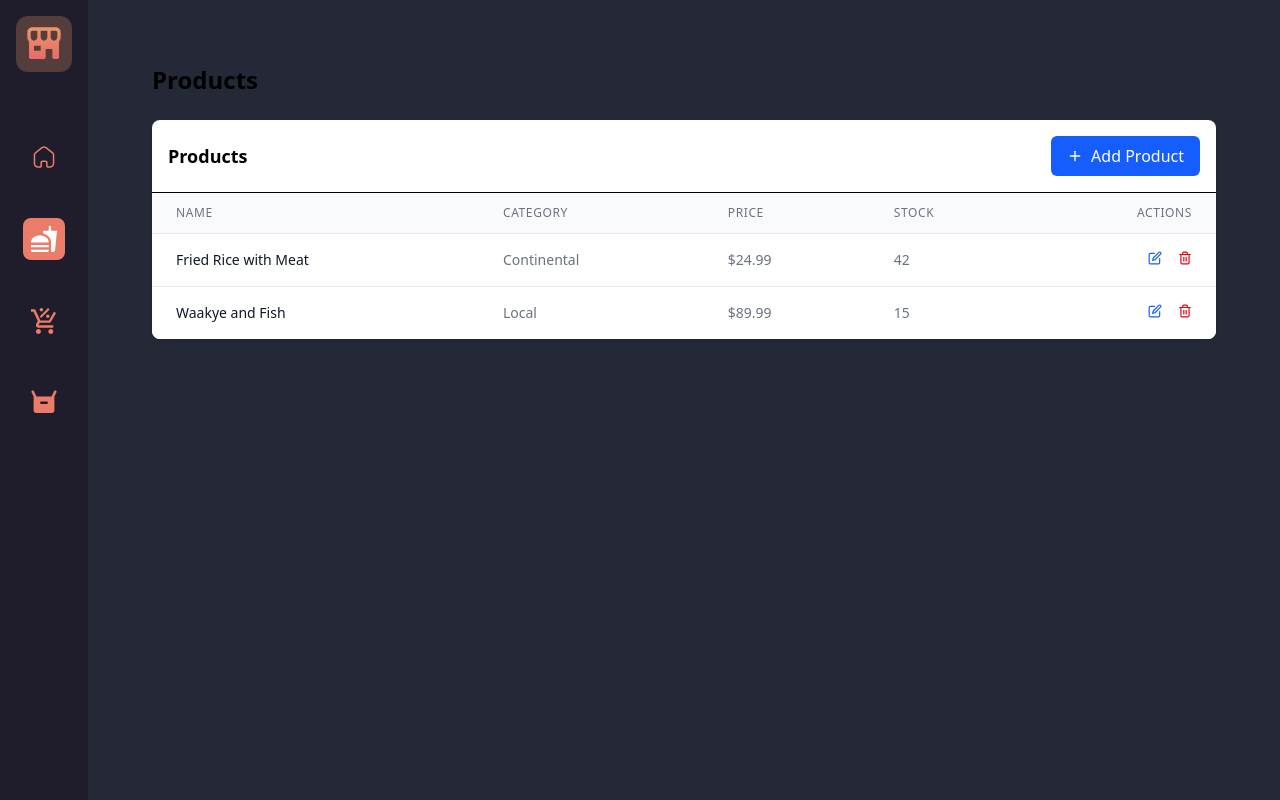
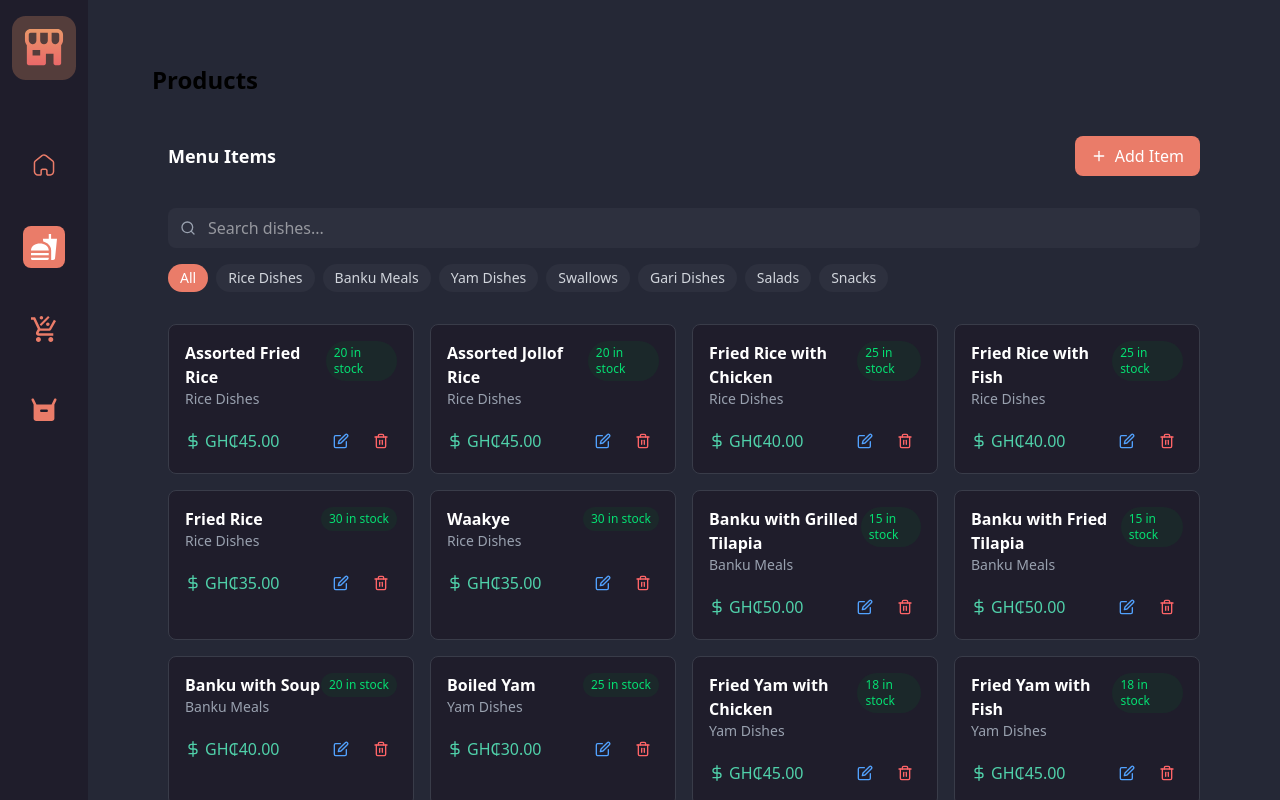
Before and after one commit to DennyDoesFrontend/smart-sales, a React (Vite) app: page /products in a window 1280 px wide. Built offline with nearby package versions, Linux system fonts and the light colour scheme.

Commit message:
product page design

```diff
--- a/src/components/ProductTable.tsx
+++ b/src/components/ProductTable.tsx
@@ -1,7 +1,7 @@
-import { useState } from 'react';
-import { FiEdit, FiTrash2, FiPlus } from 'react-icons/fi';
+import { useState, useEffect } from 'react';
+import { FiEdit, FiTrash2, FiPlus, FiDollarSign, FiSearch, FiX } from 'react-icons/fi';
 import { useProductStore } from '../stores/useProductStore';
-import ProductModal from './ProductModal'; // Make sure to import the modal
+import ProductModal from './ProductModal';
 
 type Product = {
   id: string;
@@ -11,77 +11,182 @@ type Product = {
   stock: number;
 };
 
-export default function ProductTable() {
+export default function ProductCards() {
   const { products, deleteProduct } = useProductStore();
-
-  // STATE FOR MODAL (NEW CODE)
   const [isModalOpen, setIsModalOpen] = useState(false);
   const [editingProduct, setEditingProduct] = useState<Product | null>(null);
+  const [searchTerm, setSearchTerm] = useState('');
+  const [selectedCategory, setSelectedCategory] = useState<string>('All');
+  const [filteredProducts, setFilteredProducts] = useState<Product[]>(products);
 
-  // HANDLE EDIT CLICK (NEW CODE)
+  // Get all unique categories
+  const categories = ['All', ...new Set(products.map(p => p.category))];
+
+  // Filter products based on search and category
+  useEffect(() => {
+    let results = products;
+
+    if (searchTerm) {
+      results = results.filter(product =>
+        product.name.toLowerCase().includes(searchTerm.toLowerCase())
+  )}
+
+    if (selectedCategory !== 'All') {
+      results = results.filter(product =>
+        product.category === selectedCategory)
+    }
+
+    setFilteredProducts(results);
+  }, [products, searchTerm, selectedCategory]);
+
   const handleEditClick = (product: Product) => {
     setEditingProduct(product);
     setIsModalOpen(true);
   };
 
+  const clearFilters = () => {
+    setSearchTerm('');
+    setSelectedCategory('All');
+  };
+
+  const getStockColor = (stock: number) => {
+    if (stock === 0) return 'bg-red-900/20 text-red-400';
+    if (stock < 5) return 'bg-yellow-900/20 text-yellow-400';
+    return 'bg-green-900/20 text-green-400';
+  };
+
   return (
-    <div className="bg-white rounded-lg shadow overflow-hidden">
-      {/* Header with Add Product button - UPDATED */}
-      <div className="p-4 border-b flex justify-between items-center">
-        <h2 className="text-lg font-semibold">Products</h2>
+    <div className="rounded-lg">
+      {/* Header with Add Product button */}
+      <div className="p-4 flex justify-between items-center">
+        <h2 className="text-lg font-semibold text-white">Menu Items</h2>
         <button
           onClick={() => {
-            setEditingProduct(null); // Reset editing product
-            setIsModalOpen(true); // Open modal
+            setEditingProduct(null);
+            setIsModalOpen(true);
           }}
-          className="flex items-center px-4 py-2 bg-blue-600 text-white rounded-md hover:bg-blue-700"
+          className="flex items-center px-4 py-2 bg-[#EA7C69] text-white rounded-lg hover:bg-[#e76a55] transition-colors"
         >
-          <FiPlus className="mr-2" /> {/* Added plus icon */}
-          Add Product
+          <FiPlus className="mr-2" />
+          Add Item
         </button>
       </div>
 
-      {/* Product Table - UPDATED EDIT BUTTON */}
-      <div className="overflow-x-auto">
-        <table className="min-w-full divide-y divide-gray-200">
-          <thead className="bg-gray-50">
-            <tr>
-              <th className="px-6 py-3 text-left text-xs font-medium text-gray-500 uppercase tracking-wider">Name</th>
-              <th className="px-6 py-3 text-left text-xs font-medium text-gray-500 uppercase tracking-wider">Category</th>
-              <th className="px-6 py-3 text-left text-xs font-medium text-gray-500 uppercase tracking-wider">Price</th>
-              <th className="px-6 py-3 text-left text-xs font-medium text-gray-500 uppercase tracking-wider">Stock</th>
-              <th className="px-6 py-3 text-right text-xs font-medium text-gray-500 uppercase tracking-wider">Actions</th>
-            </tr>
-          </thead>
-          <tbody className="bg-white divide-y divide-gray-200">
-            {products.map((product) => (
-              <tr key={product.id}>
-                <td className="px-6 py-4 whitespace-nowrap text-sm font-medium text-gray-900">{product.name}</td>
-                <td className="px-6 py-4 whitespace-nowrap text-sm text-gray-500">{product.category}</td>
-                <td className="px-6 py-4 whitespace-nowrap text-sm text-gray-500">${product.price.toFixed(2)}</td>
-                <td className="px-6 py-4 whitespace-nowrap text-sm text-gray-500">{product.stock}</td>
-                <td className="px-6 py-4 whitespace-nowrap text-right text-sm font-medium">
-                  {/* UPDATED EDIT BUTTON */}
+      {/* Search and Filter Section */}
+      <div className="p-4 space-y-4">
+        {/* Search Bar */}
+        <div className="relative">
+          <div className="absolute inset-y-0 left-0 pl-3 flex items-center pointer-events-none">
+            <FiSearch className="text-gray-400" />
+          </div>
+          <input
+            type="text"
+            placeholder="Search dishes..."
+            value={searchTerm}
+            onChange={(e) => setSearchTerm(e.target.value)}
+            className="w-full pl-10 pr-4 py-2 bg-[#2D303E] text-white rounded-lg focus:outline-none focus:ring-1 focus:ring-[#EA7C69]"
+          />
+          {searchTerm && (
+            <button
+              onClick={() => setSearchTerm('')}
+              className="absolute inset-y-0 right-0 pr-3 flex items-center"
+            >
+              <FiX className="text-gray-400 hover:text-white" />
+            </button>
+          )}
+        </div>
+
+        {/* Category Filter */}
+        <div className="flex flex-wrap gap-2">
+          {categories.map((category) => (
+            <button
+              key={category}
+              onClick={() => setSelectedCategory(category)}
+              className={`px-3 py-1 rounded-full text-sm ${
+                selectedCategory === category
+                  ? 'bg-[#EA7C69] text-white'
+                  : 'bg-[#2D303E] text-gray-300 hover:bg-[#393C49]'
+              }`}
+            >
+              {category}
+            </button>
+          ))}
+        </div>
+
+        {/* Active Filters Indicator */}
+        {(searchTerm || selectedCategory !== 'All') && (
+          <div className="flex items-center justify-between text-sm text-gray-400">
+            <span>
+              Showing {filteredProducts.length} results
+              {searchTerm && ` for "${searchTerm}"`}
+              {selectedCategory !== 'All' && ` in ${selectedCategory}`}
+            </span>
+            <button
+              onClick={clearFilters}
+              className="flex items-center text-[#EA7C69] hover:text-[#e76a55]"
+            >
+              <FiX className="mr-1" /> Clear filters
+            </button>
+          </div>
+        )}
+      </div>
+
+      {/* Product Cards Grid */}
+      <div className="p-4">
+        {filteredProducts.length === 0 ? (
+          <div className="text-center py-8 text-gray-400">
+            {products.length === 0
+              ? 'No products found. Add your first product!'
+              : 'No items match your search criteria'}
+          </div>
+        ) : (
+          <div className="grid grid-cols-1 sm:grid-cols-2 lg:grid-cols-3 xl:grid-cols-4 gap-4">
+            {filteredProducts.map((product) => (
+              <div
+                key={product.id}
+                className="bg-[#1F1D2B] border border-[#393C49] rounded-lg p-4 hover:border-[#EA7C69] transition-colors"
+              >
+                {/* <img src='/assorted fried rice.jpeg' /> */}
+                <div className="flex justify-between items-start">
+                  <div>
+                    <h3 className="font-semibold text-white">{product.name}</h3>
+                    <p className="text-sm text-gray-400">{product.category}</p>
+                  </div>
+                  <span className={`text-xs px-2 py-1 rounded-full ${getStockColor(product.stock)}`}>
+                    {product.stock} in stock
+                  </span>
+                </div>
+
+                <div className="mt-4 flex justify-between items-center">
+                  <div className="flex items-center text-[#50D1AA]">
+                    <FiDollarSign className="mr-1" />
+                    <span className="font-medium">GH₵{product.price.toFixed(2)}</span>
+                  </div>
+
+                  <div className="flex space-x-2">
                     <button
                       onClick={() => handleEditClick(product)}
-                    className="text-blue-600 hover:text-blue-900 mr-4"
+                      className="p-2 text-blue-400 hover:bg-[#2D303E] rounded-lg transition-colors"
+                      aria-label="Edit"
                     >
                       <FiEdit />
                     </button>
-                  {/* DELETE BUTTON (UNCHANGED) */}
                     <button
                       onClick={() => deleteProduct(product.id)}
-                    className="text-red-600 hover:text-red-900"
+                      className="p-2 text-red-400 hover:bg-[#2D303E] rounded-lg transition-colors"
+                      aria-label="Delete"
                     >
                       <FiTrash2 />
                     </button>
-                </td>
-              </tr>
+                  </div>
+                </div>
+              </div>
             ))}
-          </tbody>
-        </table>
+          </div>
+        )}
       </div>
 
+      {/* Modal */}
       {isModalOpen && (
         <ProductModal
           product={editingProduct}
--- a/src/components/Sidebar.tsx
+++ b/src/components/Sidebar.tsx
@@ -3,16 +3,20 @@ import { NavLink } from 'react-router-dom';
 export default function Sidebar() {
   return (
     <div className="w-auto bg-[#1F1D2B] shadow-md">
-      <div className='w-full flex justify-center mt-4 mb-12'>
-        <img src='/Logo.svg' alt="Logo" />
+      <div className='w-full flex justify-center mt-3 sm:mt-4 mb-8 sm:mb-12'>
+        <img
+          src='/Logo.svg'
+          alt="Logo"
+          className="w-12 sm:w-16"
+        />
       </div>
-      <nav className="p-4">
-        <ul className="space-y-10">
+      <nav className="p-2 sm:p-4">
+        <ul className="space-y-6 sm:space-y-10">
           <li className='w-full flex justify-center'>
             <NavLink
               to="/"
               className={({ isActive }) =>
-                `w-3/4 flex items-center justify-center p-2 rounded-lg ${
+                `w-3/4 flex items-center justify-center p-1 sm:p-2 rounded-lg ${
                   isActive ? 'bg-[#EA7C69]' : 'hover:bg-[#2D303E]'
                 }`
               }
@@ -20,7 +24,7 @@ export default function Sidebar() {
               {({ isActive }) => (
                 <img
                   src='/Home.svg'
-                  className={`w-[40px] ${isActive ? 'filter brightness-0 invert' : ''}`}
+                  className={`w-8 sm:w-10 ${isActive ? 'filter brightness-0 invert' : ''}`}
                   alt="Home"
                 />
               )}
@@ -30,7 +34,7 @@ export default function Sidebar() {
             <NavLink
               to="/products"
               className={({ isActive }) =>
-                `w-3/4 flex items-center justify-center p-2 rounded-lg ${
+                `w-3/4 flex items-center justify-center p-1 sm:p-2 rounded-lg ${
                   isActive ? 'bg-[#EA7C69]' : 'hover:bg-[#2D303E]'
                 }`
               }
@@ -38,7 +42,7 @@ export default function Sidebar() {
               {({ isActive }) => (
                 <img
                   src='/Food.svg'
-                  className={`w-[40px] ${isActive ? 'filter brightness-0 invert' : ''}`}
+                  className={`w-8 sm:w-10 ${isActive ? 'filter brightness-0 invert' : ''}`}
                   alt="Products"
                 />
               )}
@@ -48,7 +52,7 @@ export default function Sidebar() {
             <NavLink
               to="/sales"
               className={({ isActive }) =>
-                `w-3/4 flex items-center justify-center p-2 rounded-lg ${
+                `w-3/4 flex items-center justify-center p-1 sm:p-2 rounded-lg ${
                   isActive ? 'bg-[#EA7C69]' : 'hover:bg-[#2D303E]'
                 }`
               }
@@ -56,7 +60,7 @@ export default function Sidebar() {
               {({ isActive }) => (
                 <img
                   src='/Sales.svg'
-                  className={`w-[40px] ${isActive ? 'filter brightness-0 invert' : ''}`}
+                  className={`w-8 sm:w-10 ${isActive ? 'filter brightness-0 invert' : ''}`}
                   alt="Sales"
                 />
               )}
@@ -66,7 +70,7 @@ export default function Sidebar() {
             <NavLink
               to="/kitchen-orders"
               className={({ isActive }) =>
-                `w-3/4 flex items-center justify-center p-2 rounded-lg ${
+                `w-3/4 flex items-center justify-center p-1 sm:p-2 rounded-lg ${
                   isActive ? 'bg-[#EA7C69]' : 'hover:bg-[#2D303E]'
                 }`
               }
@@ -74,7 +78,7 @@ export default function Sidebar() {
               {({ isActive }) => (
                 <img
                   src='/Orders.svg'
-                  className={`w-[40px] ${isActive ? 'filter brightness-0 invert' : ''}`}
+                  className={`w-8 sm:w-10 ${isActive ? 'filter brightness-0 invert' : ''}`}
                   alt="Kitchen Orders"
                 />
               )}
--- a/src/pages/DashboardPage.tsx
+++ b/src/pages/DashboardPage.tsx
@@ -6,10 +6,10 @@ import { Link } from 'react-router-dom'
 
 export default function DashboardPage() {
   return (
-    <div className="p-6 space-y-6">
+    <div className="p-4 sm:p-6 space-y-4 sm:space-y-6">
       {/* Header */}
-      <div className="flex justify-between items-center">
-        <h1 className="text-2xl font-bold text-white">MamaLit Dashboard</h1>
+      <div className="flex flex-col sm:flex-row justify-between items-start sm:items-center gap-2">
+        <h1 className="text-xl sm:text-2xl font-bold text-white">MamaLit Dashboard</h1>
         <div className="text-sm text-gray-500">
           {new Date().toLocaleDateString('en-GH', {
             weekday: 'long',
@@ -21,74 +21,74 @@ export default function DashboardPage() {
       </div>
 
       {/* Stats Cards */}
-      <div className="grid grid-cols-1 md:grid-cols-3 gap-6">
-        <div className="bg-[#1F1D2B] p-6 rounded-xl shadow-lg border">
+      <div className="grid grid-cols-1 sm:grid-cols-2 md:grid-cols-3 gap-4 sm:gap-6">
+        <div className="bg-[#1F1D2B] p-4 sm:p-6 rounded-xl shadow-lg border">
           <div className="flex items-center">
-            <div className="p-3 rounded-full bg-blue-50 text-blue-600 mr-4">
-              <FiPackage size={20} />
+            <div className="p-2 sm:p-3 rounded-full bg-blue-50 text-blue-600 mr-3 sm:mr-4">
+              <FiPackage size={18} className="sm:w-5 sm:h-5" />
             </div>
             <div>
-              <h3 className="font-medium text-[#EA7C69] ">Total Products</h3>
-              <p className="text-4xl text-white font-bold mt-1">24</p>
+              <h3 className="font-medium text-[#EA7C69] text-sm sm:text-base">Total Products</h3>
+              <p className="text-2xl sm:text-3xl md:text-4xl text-white font-bold mt-1">24</p>
             </div>
           </div>
         </div>
 
-        <div className="bg-[#1F1D2B] p-6 rounded-xl shadow-lg border">
+        <div className="bg-[#1F1D2B] p-4 sm:p-6 rounded-xl shadow-lg border">
           <div className="flex items-center">
-            <div className="p-3 rounded-full bg-yellow-50 text-yellow-600 mr-4">
-              <FiAlertTriangle size={20} />
+            <div className="p-2 sm:p-3 rounded-full bg-yellow-50 text-yellow-600 mr-3 sm:mr-4">
+              <FiAlertTriangle size={18} className="sm:w-5 sm:h-5" />
             </div>
             <div>
-              <h3 className="font-medium text-[#EA7C69]">Low Stock</h3>
-              <p className="text-4xl text-white font-bold mt-1">5</p>
+              <h3 className="font-medium text-[#EA7C69] text-sm sm:text-base">Low Stock</h3>
+              <p className="text-2xl sm:text-3xl md:text-4xl text-white font-bold mt-1">5</p>
             </div>
           </div>
         </div>
 
-        <div className="bg-[#1F1D2B] p-6 rounded-xl shadow-lg border">
+        <div className="bg-[#1F1D2B] p-4 sm:p-6 rounded-xl shadow-lg border">
           <div className="flex items-center">
-            <div className="p-3 rounded-full bg-green-50 text-green-600 mr-4">
-              <FiDollarSign size={20} />
+            <div className="p-2 sm:p-3 rounded-full bg-green-50 text-green-600 mr-3 sm:mr-4">
+              <FiDollarSign size={18} className="sm:w-5 sm:h-5" />
             </div>
             <div>
-              <h3 className="font-medium text-[#EA7C69]">Today's Sales</h3>
-              <p className="text-4xl text-white font-bold mt-1">GH₵1,245</p>
+              <h3 className="font-medium text-[#EA7C69] text-sm sm:text-base">Today's Sales</h3>
+              <p className="text-2xl sm:text-3xl md:text-4xl text-white font-bold mt-1">GH₵1,245</p>
             </div>
           </div>
         </div>
       </div>
 
       {/* Main Content */}
-      <div className="grid grid-cols-1 lg:grid-cols-3 gap-6">
+      <div className="grid grid-cols-1 lg:grid-cols-3 gap-4 sm:gap-6">
         {/* Left Column */}
-        <div className="lg:col-span-2 space-y-6">
-          <div className="">
-            <h2 className="font-bold text-lg mb-4 text-white">Sales Report</h2>
+        <div className="lg:col-span-2 space-y-4 sm:space-y-6">
+          <div>
+            <h2 className="font-bold text-base sm:text-lg mb-3 sm:mb-4 text-white">Sales Report</h2>
             <DailySalesReport />
           </div>
 
-          <div className="bg-[#1F1D2B] p-6 rounded-xl shadow-sm">
-            <h2 className="font-bold text-lg mb-4 text-[#EA7C69]">Order Report</h2>
+          <div className="bg-[#1F1D2B] p-4 sm:p-6 rounded-xl shadow-sm">
+            <h2 className="font-bold text-base sm:text-lg mb-3 sm:mb-4 text-[#EA7C69]">Order Report</h2>
             <RecentSales />
           </div>
         </div>
 
         {/* Right Column */}
-        <div className="space-y-6">
-  <div className="bg-[#1F1D2B] p-6 rounded-xl shadow-xl">
-    <div className="flex justify-between items-center mb-4">
-      <h2 className="font-bold text-lg text-[#EA7C69]">Kitchen Orders</h2>
+        <div className="space-y-4 sm:space-y-6">
+          <div className="bg-[#1F1D2B] p-4 sm:p-6 rounded-xl shadow-xl">
+            <div className="flex justify-between items-center mb-3 sm:mb-4">
+              <h2 className="font-bold text-base sm:text-lg text-[#EA7C69]">Kitchen Orders</h2>
               <Link
                 to="/kitchen-orders"
-        className="text-sm text-blue-600 hover:underline"
+                className="text-xs sm:text-sm text-blue-600 hover:underline"
               >
                 View All
               </Link>
             </div>
 
             {/* Container with fixed height and scroll */}
-    <div className="h-[55vh] overflow-y-auto pr-2 custom-scrollbar">
+            <div className="h-[50vh] sm:h-[55vh] overflow-y-auto pr-2 custom-scrollbar">
               <OrderKitchenView />
             </div>
           </div>
--- a/src/stores/useProductStore.ts
+++ b/src/stores/useProductStore.ts
@@ -16,9 +16,41 @@ type ProductStore = {
 }
 
 export const useProductStore = create<ProductStore>((set) => ({
-  products: [
-    { id: '1', name: 'Fried Rice with Meat', category: 'Continental', price: 24.99, stock: 42 },
-    { id: '2', name: 'Waakye and Fish', category: 'Local', price: 89.99, stock: 15 },
+  products : [
+    // Rice Dishes
+    { id: '1', name: 'Assorted Fried Rice', category: 'Rice Dishes', price: 45.00, stock: 20 },
+    { id: '2', name: 'Assorted Jollof Rice', category: 'Rice Dishes', price: 45.00, stock: 20 },
+    { id: '3', name: 'Fried Rice with Chicken', category: 'Rice Dishes', price: 40.00, stock: 25 },
+    { id: '4', name: 'Fried Rice with Fish', category: 'Rice Dishes', price: 40.00, stock: 25 },
+    { id: '5', name: 'Fried Rice', category: 'Rice Dishes', price: 35.00, stock: 30 },
+    { id: '6', name: 'Waakye', category: 'Rice Dishes', price: 35.00, stock: 30 },
+
+    // Banku Meals
+    { id: '7', name: 'Banku with Grilled Tilapia', category: 'Banku Meals', price: 50.00, stock: 15 },
+    { id: '8', name: 'Banku with Fried Tilapia', category: 'Banku Meals', price: 50.00, stock: 15 },
+    { id: '9', name: 'Banku with Soup', category: 'Banku Meals', price: 40.00, stock: 20 },
+
+    // Yam Dishes
+    { id: '10', name: 'Boiled Yam', category: 'Yam Dishes', price: 30.00, stock: 25 },
+    { id: '11', name: 'Fried Yam with Chicken', category: 'Yam Dishes', price: 45.00, stock: 18 },
+    { id: '12', name: 'Fried Yam with Fish', category: 'Yam Dishes', price: 45.00, stock: 18 },
+
+    // Swallows
+    { id: '13', name: 'Eba with Soup', category: 'Swallows', price: 35.00, stock: 22 },
+    { id: '14', name: 'Fufu with Soup', category: 'Swallows', price: 40.00, stock: 20 },
+    { id: '15', name: 'Rice Balls with Soup', category: 'Swallows', price: 35.00, stock: 22 },
+
+    // Gari Dishes
+    { id: '16', name: 'Gari Fortor with Chicken', category: 'Gari Dishes', price: 35.00, stock: 25 },
+    { id: '17', name: 'Gari Fortor with Fish', category: 'Gari Dishes', price: 35.00, stock: 25 },
+
+    // Salads
+    { id: '18', name: 'Coleslaw Salad', category: 'Salads', price: 25.00, stock: 30 },
+    { id: '19', name: 'Ghanaian Salad', category: 'Salads', price: 30.00, stock: 25 },
+
+    // Snacks
+    { id: '20', name: 'Kelewele', category: 'Snacks', price: 20.00, stock: 40 },
+    { id: '21', name: 'Plantain', category: 'Snacks', price: 15.00, stock: 50 },
   ],
   addProduct: (product) =>
     set((state) => ({
```
Lines whose indentation alone changed are shown as unchanged.
